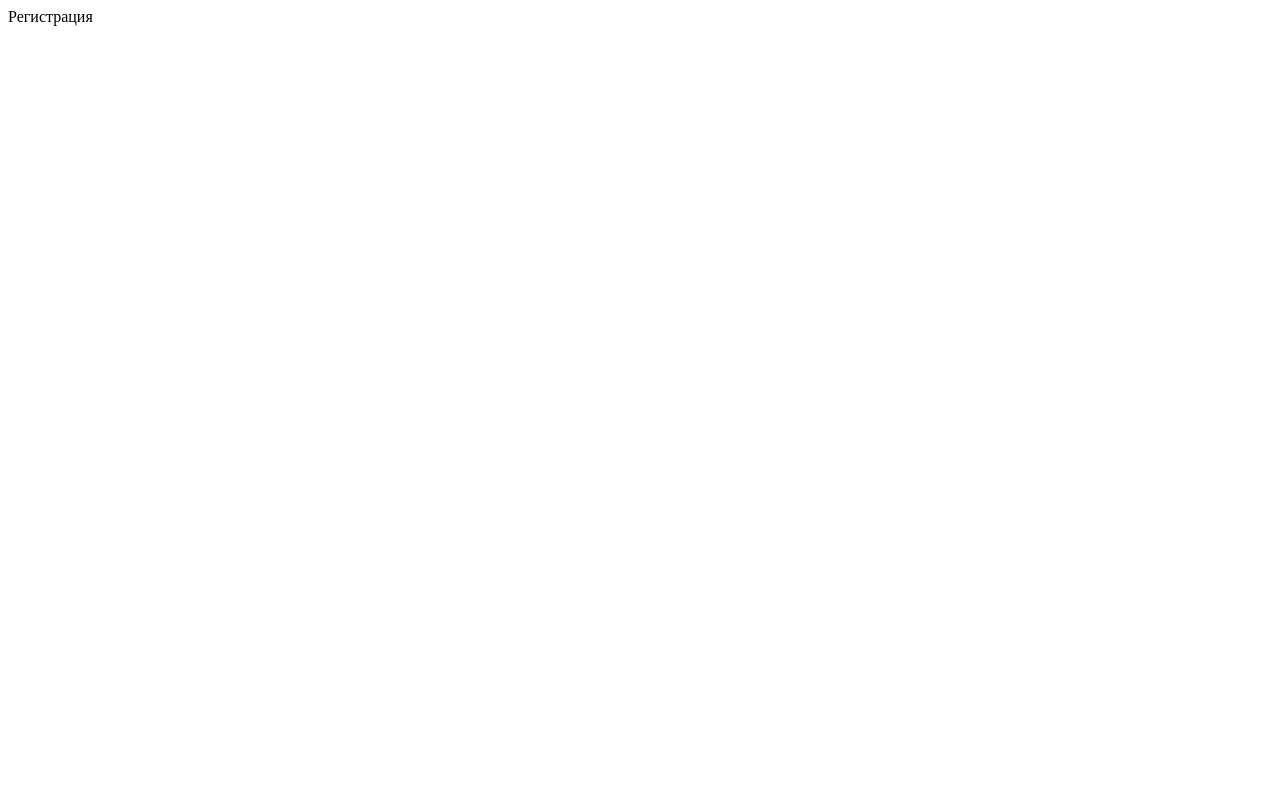
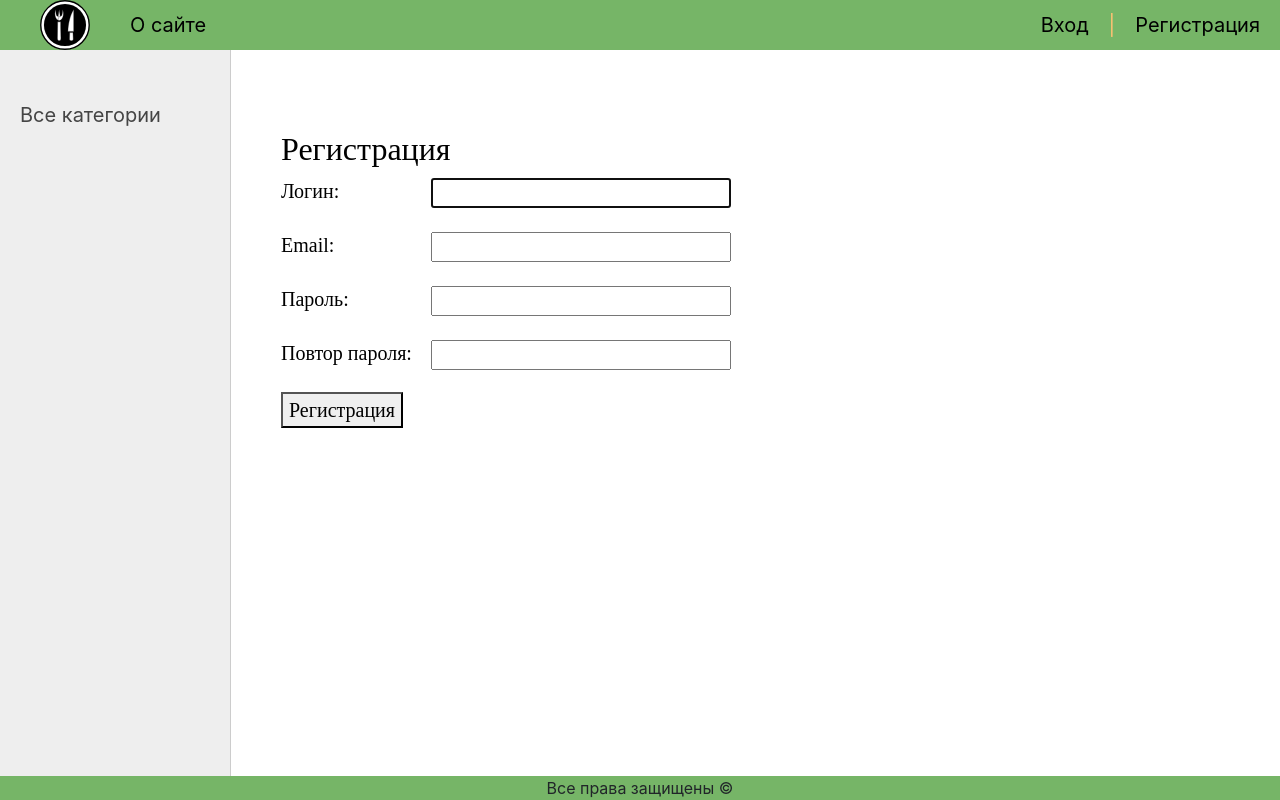
Before and after one commit to AlekseiRoss/GB_Django_final_project, a Django app: page /register/ in a window 1280 px wide. Before the commit the page is almost empty. Run offline with Django 5.2, Linux system fonts and the light colour scheme; data that the repository does not hold is empty.

Commit message:
css changes

```diff
--- a/myproject/myapp/forms.py
+++ b/myproject/myapp/forms.py
@@ -1,4 +1,6 @@
 from django import forms
+from django.contrib.auth.forms import UserCreationForm
+
 from .models import *
 from django.utils import timezone
 from django.core.files.storage import FileSystemStorage
@@ -67,3 +69,22 @@ class AddRecipeForm(forms.ModelForm):
         if commit:
             recipe.save()
         return recipe
+
+
+class RegisterUserForm(UserCreationForm):
+    username = forms.CharField(label='Логин',
+                               widget=forms.TextInput(
+                                   attrs={'class': 'form-input'}))
+    email = forms.EmailField(label='Email',
+                             widget=forms.EmailInput(
+                                 attrs={'class': 'form-input'}))
+    password1 = forms.CharField(label='Пароль',
+                                widget=forms.PasswordInput(
+                                    attrs={'class': 'form-input'}))
+    password2 = forms.CharField(label='Повтор пароля',
+                                widget=forms.PasswordInput(
+                                    attrs={'class': 'form-input'}))
+
+    class Meta:
+        model = User
+        fields = ('username', 'email', 'password1', 'password2')
--- a/myproject/myapp/static/myapp/css/styles.css
+++ b/myproject/myapp/static/myapp/css/styles.css
@@ -4,7 +4,7 @@ html, body {
 	height: 100%;
 	width: 100%;
 	color: #444;
-	--header-height: 45px;
+	--header-height: 50px;
 }
 
 .h1-my {
@@ -37,17 +37,17 @@ ul.mainmenu {
     color: #fdc073;
     font-size: 20px;
     overflow: hidden;
+	display: flex; /* Добавлено */
+    align-items: center; /* Добавлено */
 }
 
 ul.mainmenu li {
     height: inherit;
-    display: inline-block; /* Изменено на display: inline-block; */
-    vertical-align: middle; /* Добавлено */
 }
 
-ul.mainmenu li.logo {
-    width: 50px;
-    margin: 0 20px 7px 20px;
+li.logo {
+	width: var(--header-height);
+    margin: 0 20px 0 40px;
 }
 
 li.logo a {
@@ -62,15 +62,27 @@ li.logo a {
 }
 
 li.header-text {
-    margin: 7px 20px 0 20px;
+    margin: 0px 20px;
 }
 
-ul.mainmenu li.last {float: right;}
+ul.mainmenu li.last {
+	margin-left: auto;
+	margin-right: 20px;
+}
+
+li.pipe {
+    display: flex;
+    align-items: center;
+}
 
 ul.mainmenu li a {
+	height: inherit;
 	color: #000000;
 	text-decoration: none;
+	display: flex; /* Использование Flexbox */
+    align-items: center; /* Центрирование по вертикали */
 }
+
 ul.mainmenu li a:hover {
 	color: #FDA83D;
 }
--- a/myproject/myapp/templates/myapp/base.html
+++ b/myproject/myapp/templates/myapp/base.html
@@ -22,12 +22,11 @@
         <ul class="mainmenu">
           <li class="logo"><a href="{% url 'home' %}"></a></li>
             {% for m in menu %}
-	            {% if not forloop.last %}
-			        <li class="header-text"><a href="{% url m.url_name %}">{{ m.title }}</a></li>
-	            {% else %}
-			        <li class="last header-text"><a href="{% url m.url_name %}">{{ m.title }}</a></li>
-	            {% endif %}
+              <li class="header-text"><a href="{% url m.url_name %}">{{ m.title }}</a></li>
             {% endfor %}
+          <li class="last"><a href="{% url 'login' %}">Вход</a></li>
+          <li class="pipe">|</li>
+          <li class="header-text"><a href="{% url 'register' %}">Регистрация</a></li>
         </ul>
           <div class="clear"></div>
       </div>
--- /dev/null
+++ b/myproject/myapp/templates/myapp/register.html
@@ -0,0 +1,17 @@
+{% extends 'myapp/base.html' %}
+
+{% block content %}
+<h1>{{title}}</h1>
+
+<form method="post">
+    {% csrf_token %}
+
+    {% for f in form %}
+        <p><label class="form-label" for="{{ f.id_for_label }}">{{f.label}}: </label>{{ f }}</p>
+        <div class="form-error">{{ f.errors }}</div>
+    {% endfor %}
+
+    <button type="submit">Регистрация</button>
+</form>
+
+{% endblock %}
--- a/myproject/myapp/utils.py
+++ b/myproject/myapp/utils.py
@@ -3,8 +3,7 @@ from django.db.models import Count
 from .models import *
 
 menu = [{'title': "О сайте", 'url_name': 'about'},
-        {'title': "Добавить рецепт", 'url_name': 'add_recipe'},
-        {'title': "Войти", 'url_name': 'login'}]
+        {'title': "Добавить рецепт", 'url_name': 'add_recipe'}]
 
 
 class DataMixin:
@@ -20,5 +19,5 @@ class DataMixin:
         context['menu'] = user_menu
         context['cats'] = cats
         if 'cat_selected' not in context:
-            context['cat_selected'] = 0
+            context['cat_selected'] = -1
         return context
--- a/myproject/myapp/views.py
+++ b/myproject/myapp/views.py
@@ -20,7 +20,8 @@ class Home(DataMixin, ListView):
         context = super().get_context_data(**kwargs)
         for recipe in context['recipes']:
             recipe.cooking_steps = recipe.get_summary()
-        c_def = self.get_user_context(title='Главная страница')
+        c_def = self.get_user_context(title='Главная страница',
+                                      cat_selected=0)
         context = dict(list(context.items()) + list(c_def.items()))
         return context
 
@@ -73,8 +74,7 @@ class AddRecipe(LoginRequiredMixin, DataMixin, CreateView):
 
     def get_context_data(self, **kwargs):
         context = super().get_context_data(**kwargs)
-        c_def = self.get_user_context(title='Добавить рецепт',
-                                      cat_selected=-1)
+        c_def = self.get_user_context(title='Добавить рецепт')
         context = dict(list(context.items()) + list(c_def.items()))
         return context
 
@@ -97,9 +97,16 @@ class LoginView(View):
         return HttpResponse('Вход')
 
 
-class RegisterView(View):
-    def get(self, request):
-        return HttpResponse('Регистрация')
+class RegisterView(DataMixin, CreateView):
+    form_class = RegisterUserForm
+    template_name = 'myapp/register.html'
+    success_url = reverse_lazy('login')
+
+    def get_context_data(self, **kwargs):
+        context = super().get_context_data(**kwargs)
+        c_def = self.get_user_context(title='Регистрация')
+        context = dict(list(context.items()) + list(c_def.items()))
+        return context
 
 
 class Custom404View(View):
```
Also changed, not shown: myproject/myapp/static/myapp/images/logo.svg.
